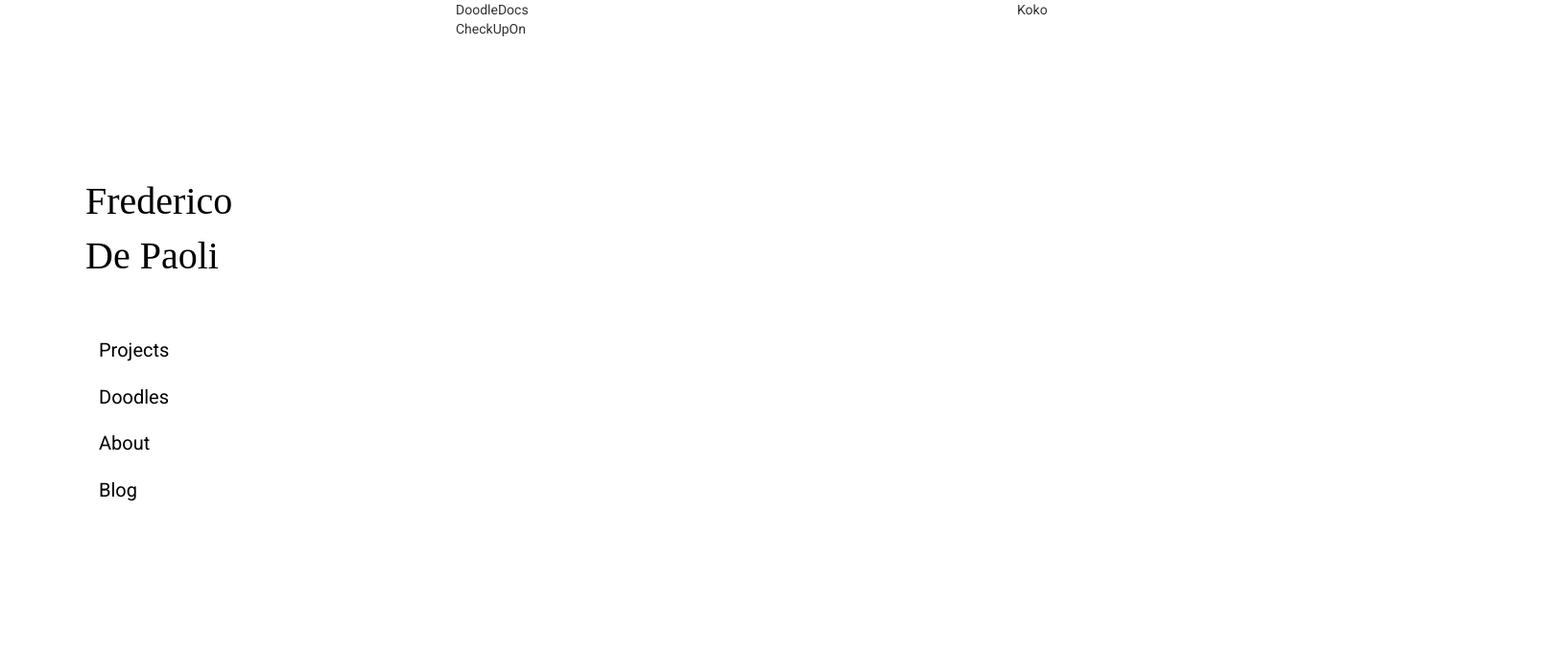
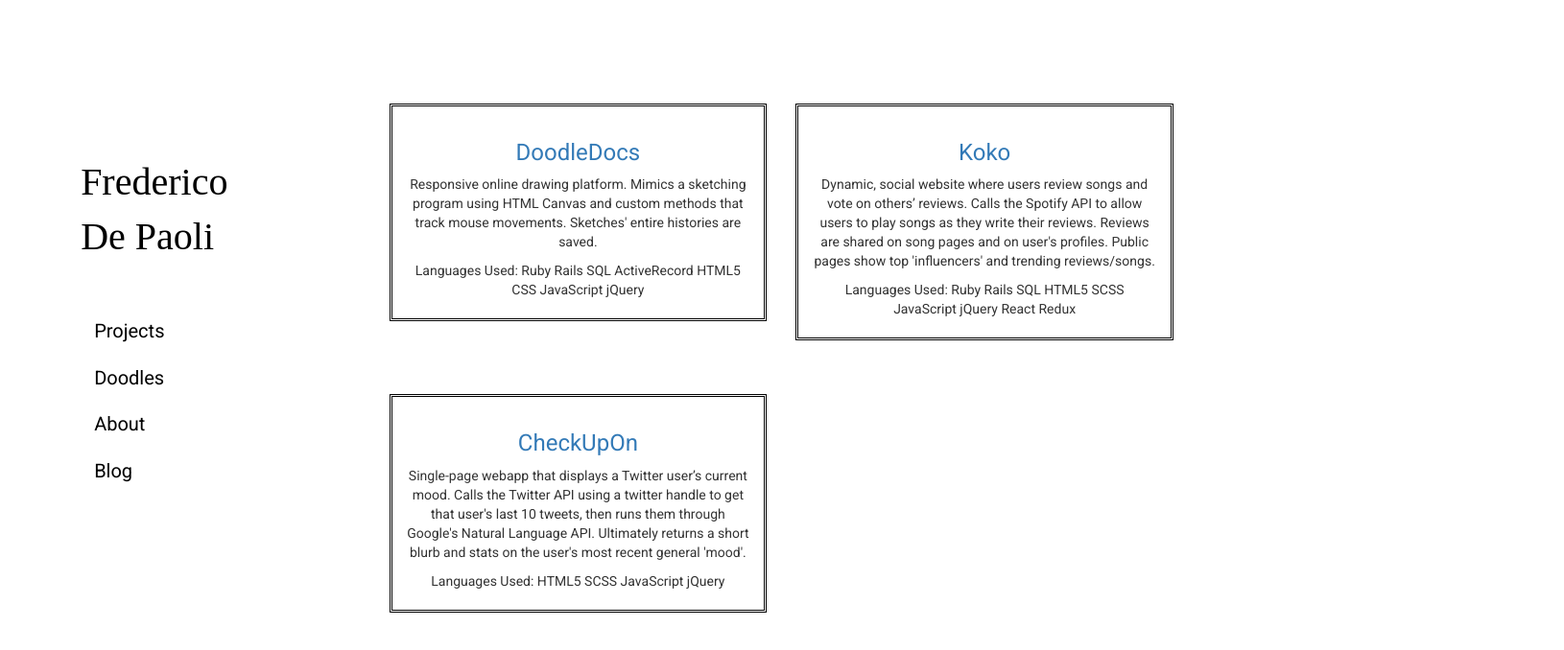
Before and after one commit to depaolif/depaolif.github.io, a React app: page /#/projects in a window 1280 px wide. Shown: the top 678 px of the page at 96% size, 1630 px wide, since content can reach past the window. Built offline with nearby package versions, Linux system fonts and the light colour scheme; a web font is replaced by a local one.

Commit message:
projects now displaying correctly

```diff
--- a/src/App.js
+++ b/src/App.js
@@ -13,10 +13,10 @@ class App extends Component {
       <HashRouter>
         <Grid>
           <Row>
-            <Col md={4}>
+            <Col md={3}>
               <Route path='/' component={NavBar} />
             </Col>
-            <Col md={8}>
+            <Col md={9}>
               <Route path='/about' component={About} />
               <Route path='/projects' component={ProjectsList} />
             </Col>
--- a/src/components/project.js
+++ b/src/components/project.js
@@ -1,9 +1,15 @@
 import React from 'react'
+import '../css/project.scss'
 
 class Project extends React.Component {
   render() {
+    const { title, description, languages, externalApis, githubLink } = this.props
     return (
-      <div>{this.props.title}</div>
+      <div className="project-box">
+        <h3><a href={githubLink} target="_blank">{title}</a></h3>
+        <p>{description}</p>
+        <p>Languages Used: {languages.join(' ')}</p>
+      </div>
     )
   }
 }
--- a/src/components/projects_list.js
+++ b/src/components/projects_list.js
@@ -7,7 +7,14 @@ import '../css/projects_list.scss'
 class ProjectsList extends React.Component {
   render() {
     // calculating what the projects grid will look like
-    const projectsList = ProjectData.map((el, i) => <Project key={i} title={ProjectData[i]["title"]}/> )
+    const projectsList = ProjectData.map((el, i) => <Project key={i}
+      title={ProjectData[i]["title"]}
+      description={ProjectData[i]["description"]}
+      languages={ProjectData[i]["languages"]}
+      externalApis={ProjectData[i]["external apis"]}
+      githubLink={ProjectData[i]["github link"]}
+    /> )
+
     const numberRows = Math.ceil(projectsList.length / 2)
     let projectsGrid = []
     let projectOnLeft, projectOnRight
--- a/src/css/about.scss
+++ b/src/css/about.scss
@@ -5,7 +5,7 @@
   padding: 15px 15px 10px 15px;
   width: 50%;
   margin: auto;
-  margin-top: 30%;
+  margin-top: 25vh;
   text-align: center;
 }
 
--- a/src/css/navbar.css
+++ b/src/css/navbar.css
@@ -1,7 +1,7 @@
 .navbar {
   height: 100%;
   margin-left: 5%;
-  margin-top: 50%;
+  margin-top: 20vh;
 }
 
 .navlink-box {
--- /dev/null
+++ b/src/css/project.scss
@@ -0,0 +1,7 @@
+.project-box {
+  border: 0.25em double black;
+  padding: 15px 15px 10px 15px;
+  margin: 2em;
+  width: 100%;
+  text-align: center;
+}
--- a/src/css/projects_list.scss
+++ b/src/css/projects_list.scss
@@ -1,5 +1,8 @@
 #projects-list {
-
+  width: 100%;
+  margin: auto;
+  margin-top: 10vh;
+  text-align: center;
 }
 
 .project-block {
--- a/src/data/projects.js
+++ b/src/data/projects.js
@@ -4,21 +4,21 @@ const ProjectData = [
     "description": "Responsive online drawing platform. Mimics a sketching program using HTML Canvas and custom methods that track mouse movements. Sketches' entire histories are saved.",
     "languages": ["Ruby", "Rails", "SQL", "ActiveRecord", "HTML5", "CSS", "JavaScript", "jQuery"],
     "external apis": [],
-    "github-link": "https://github.com/depaolif/doodledocs",
+    "github link": "https://github.com/depaolif/doodledocs",
   },
   {
     "title": "Koko",
     "description": "Dynamic, social website where users review songs and vote on others’ reviews. Calls the Spotify API to allow users to play songs as they write their reviews. Reviews are shared on song pages and on user's profiles. Public pages show top 'influencers' and trending reviews/songs.",
     "languages": ["Ruby", "Rails", "SQL", "HTML5", "SCSS", "JavaScript", "jQuery", "React", "Redux"],
     "external apis": ["Spotify"],
-    "github-link": "https://github.com/depaolif/yelpify"
+    "github link": "https://github.com/depaolif/yelpify"
   },
   {
     "title": "CheckUpOn",
     "description": "Single-page webapp that displays a Twitter user’s current mood. Calls the Twitter API using a twitter handle to get that user's last 10 tweets, then runs them through Google's Natural Language API. Ultimately returns a short blurb and stats on the user's most recent general 'mood'.",
     "languages": ["HTML5", "SCSS", "JavaScript", "jQuery"],
     "external apis": ["Twitter", "Google Natural Language"],
-    "github-link": "https://github.com/depaolif/check-up-on"
+    "github link": "https://github.com/depaolif/check-up-on"
   }
 ]
 
```
